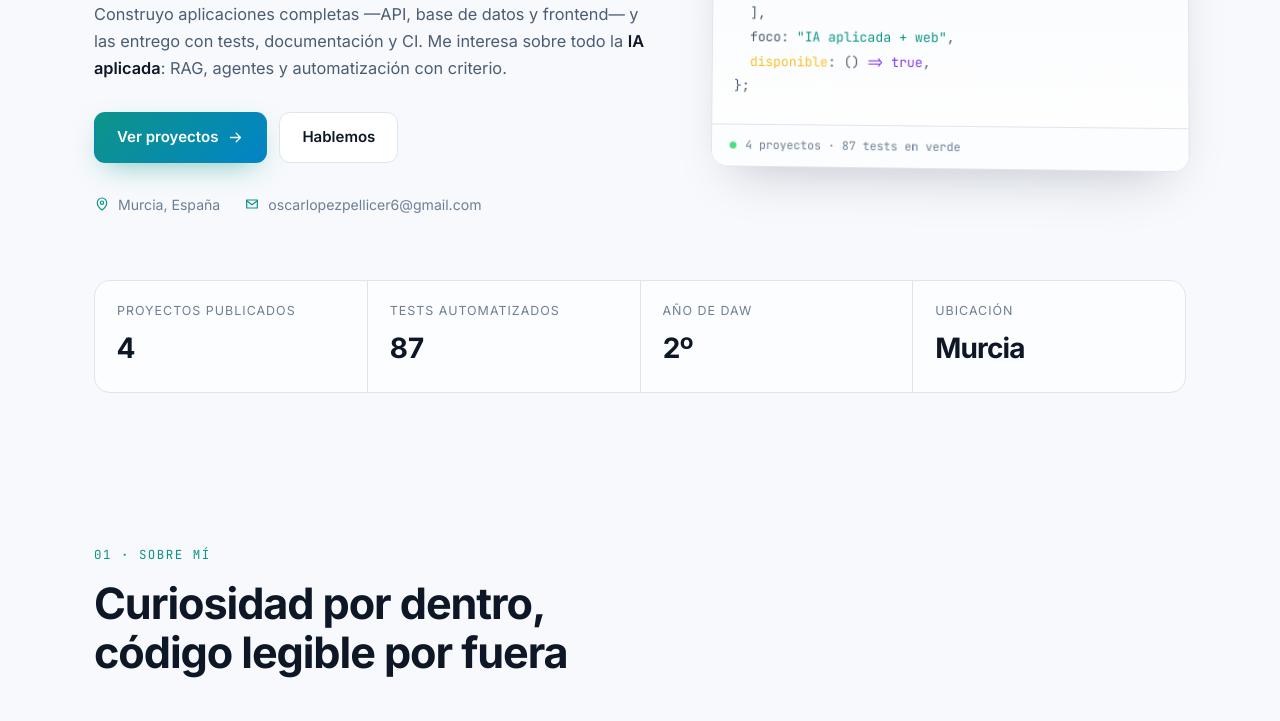
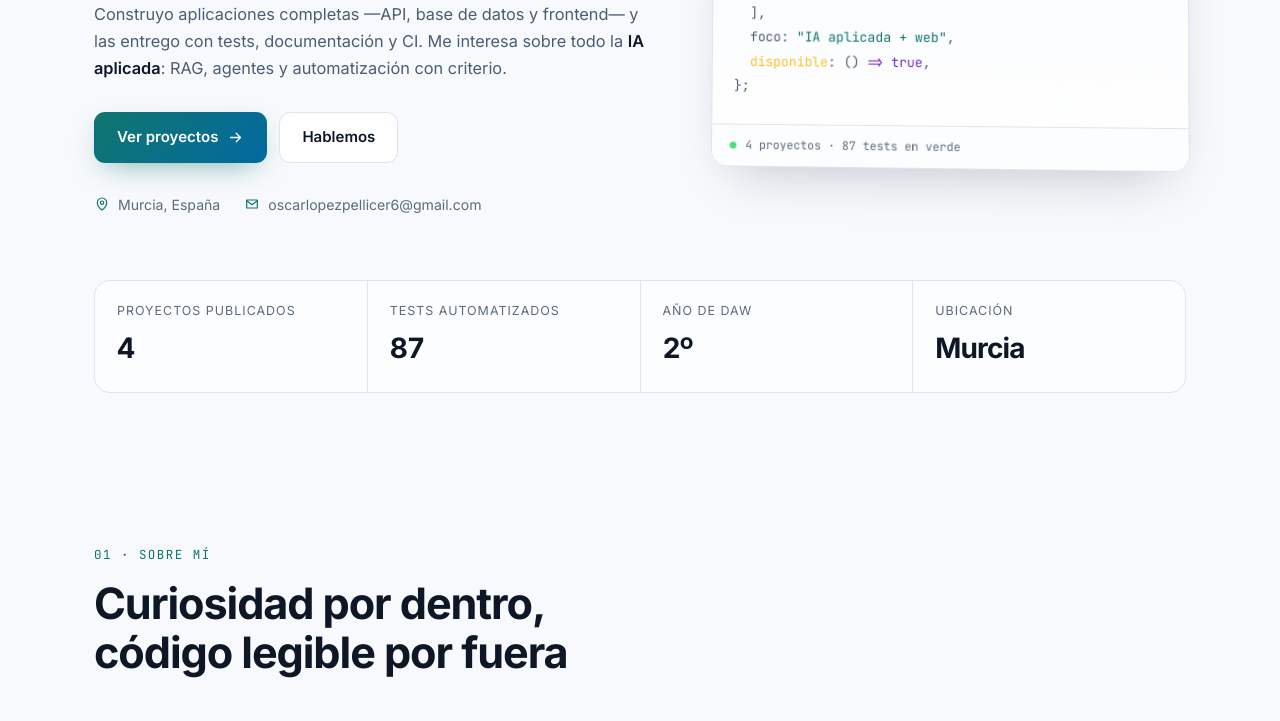
Before and after one commit to HazSy/hazsy.github.io, a plain HTML site: page index.html in a window 1280 px wide. Shown: the part 455-1176 px from the top of the page. Drawn offline with Linux system fonts and the light colour scheme.

Commit message:
fix(a11y): contraste AA en tema claro y nombre accesible del logotipo
- --acento pasa de #0d9488 a #0f766e (3.55:1 -> 5.19:1 sobre el fondo claro)
- --texto-tenue pasa de #6d7f94 a #5b6b7e (3.68:1 -> 4.89:1 en el pie)
- el enlace del logotipo deja de tener aria-label: el texto visible ya
  describe el destino y el aria-label provocaba label-content-name-mismatch

Detectado con axe-core (WCAG 2.1 AA) desde la suite de Playwright.

```diff
--- a/assets/css/styles.css
+++ b/assets/css/styles.css
@@ -50,11 +50,11 @@ html[data-theme="light"] {
 
   --texto: #0e1726;
   --texto-suave: #4b5d73;
-  --texto-tenue: #6d7f94;
+  --texto-tenue: #5b6b7e;
 
-  --acento: #0d9488;
-  --acento-2: #0284c7;
-  --acento-3: #7c3aed;
+  --acento: #0f766e;
+  --acento-2: #0369a1;
+  --acento-3: #6d28d9;
   --acento-texto: #ffffff;
 
   --sombra: 0 24px 50px -24px rgba(15, 23, 42, 0.25);
--- a/index.html
+++ b/index.html
@@ -55,7 +55,7 @@
 
   <header class="cabecera" id="cabecera">
     <div class="contenedor cabecera__interior">
-      <a class="marca" href="#inicio" aria-label="Inicio, Óscar López Pellicer">
+      <a class="marca" href="#inicio">
         <span class="marca__sigla" aria-hidden="true">OL</span>
         <span class="marca__texto">óscar<span>.dev</span></span>
       </a>
```
